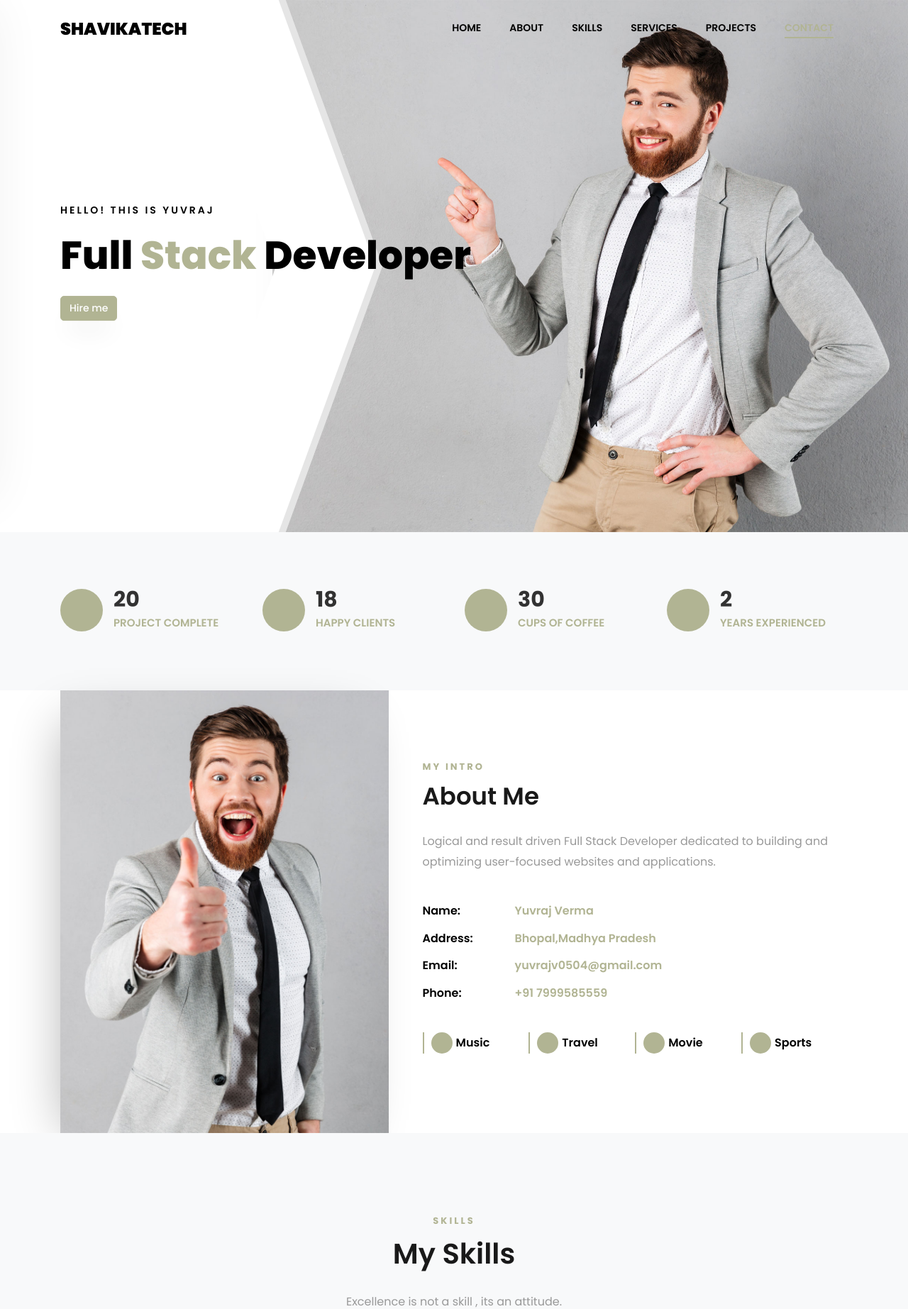
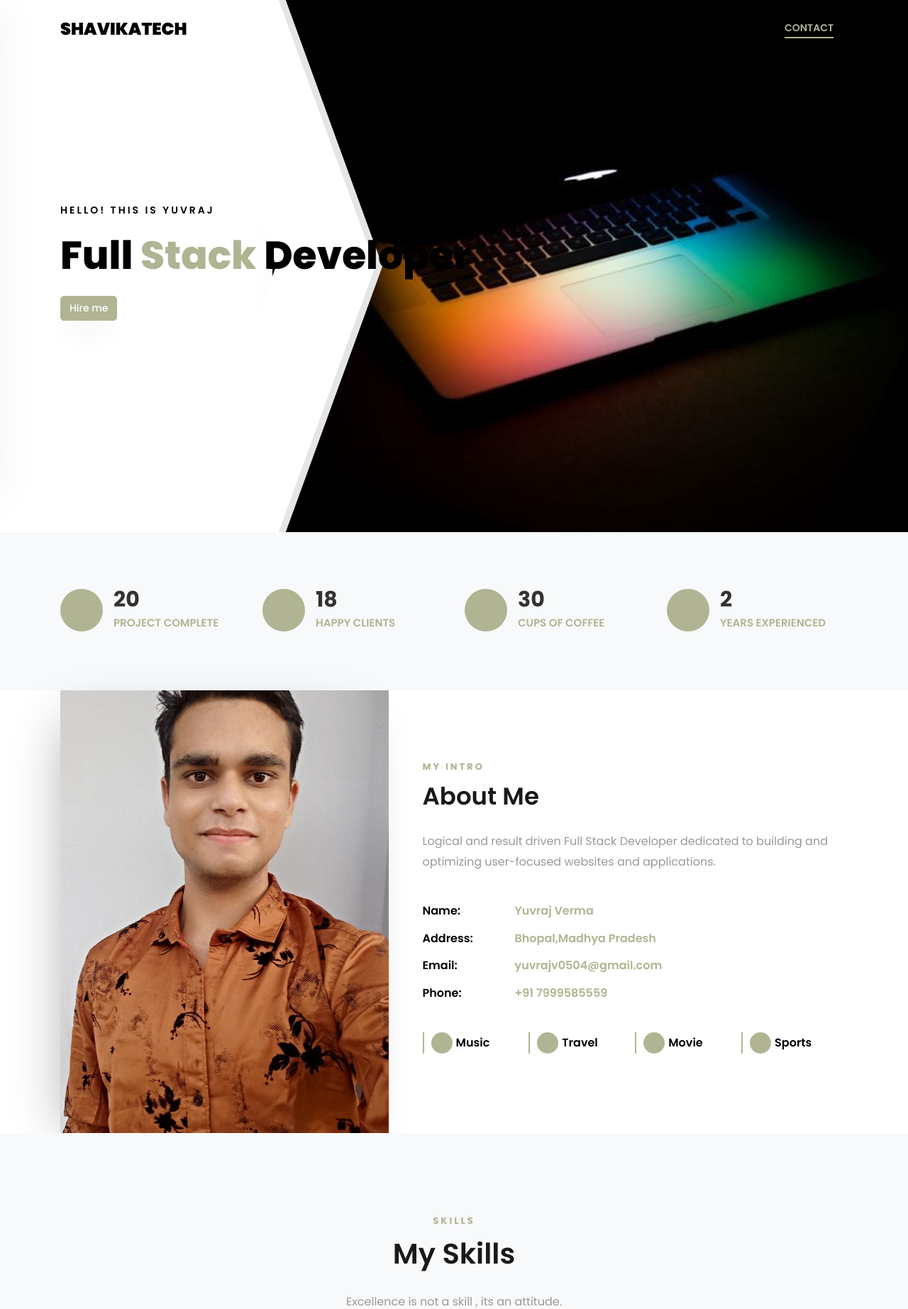
Before and after one commit to yuvraj2502/Yuvraj_portfolio, a Django app: page / in a window 1280 px wide. Shown: the top 1845 px of the page at 71% size. Run offline with Django 4.2, Linux system fonts and the light colour scheme; some libraries are stand-ins or nearby versions; some web fonts are replaced.

Commit message:
update pic

```diff
--- a/template/index.html
+++ b/template/index.html
@@ -52,7 +52,7 @@
 				<div class="container-fluid px-md-0">
 					<div class="row d-md-flex no-gutters slider-text align-items-end justify-content-end" data-scrollax-parent="true">
 						<!-- <div class="one-third order-md-last img" style="background-image:url(images/bg_1.jpg);"> -->
-						<div class="one-third order-md-last img" style="background-image:url({% static 'images/bg_1.jpg' %});">
+						<div class="one-third order-md-last img" style="background-image:url({% static 'images/wallp1.jpg' %});">
 							<div class="overlay"></div>
 							<div class="overlay-1"></div>
 						</div>
@@ -150,7 +150,7 @@
 				<div class="col-md-6 col-lg-5 d-flex">
 					<div class="img-about img d-flex align-items-stretch">
 						<div class="overlay"></div>
-						<div class="img d-flex align-self-stretch align-items-center" style="background-image:url(images/about-1.jpg);">
+						<div class="img d-flex align-self-stretch align-items-center" style="background-image:url({% static 'images/portfolio_pic.jpg' %});">
 						</div>
 					</div>
 				</div>
```
Also changed, not shown: static/images/portfolio_pic.jpg (added), static/images/portfolio_pic.png (added), static/images/pp_pic.jpg (added), static/images/wallp1.jpg (added).
